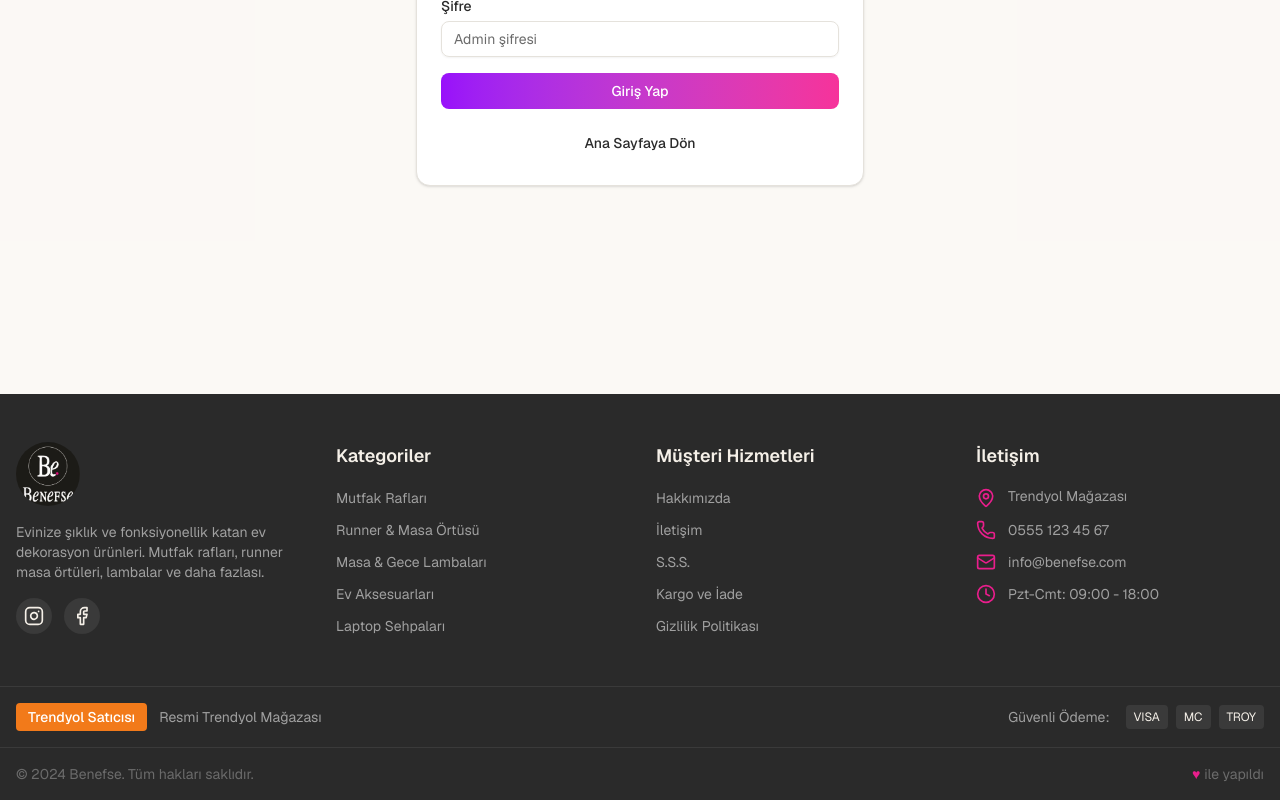
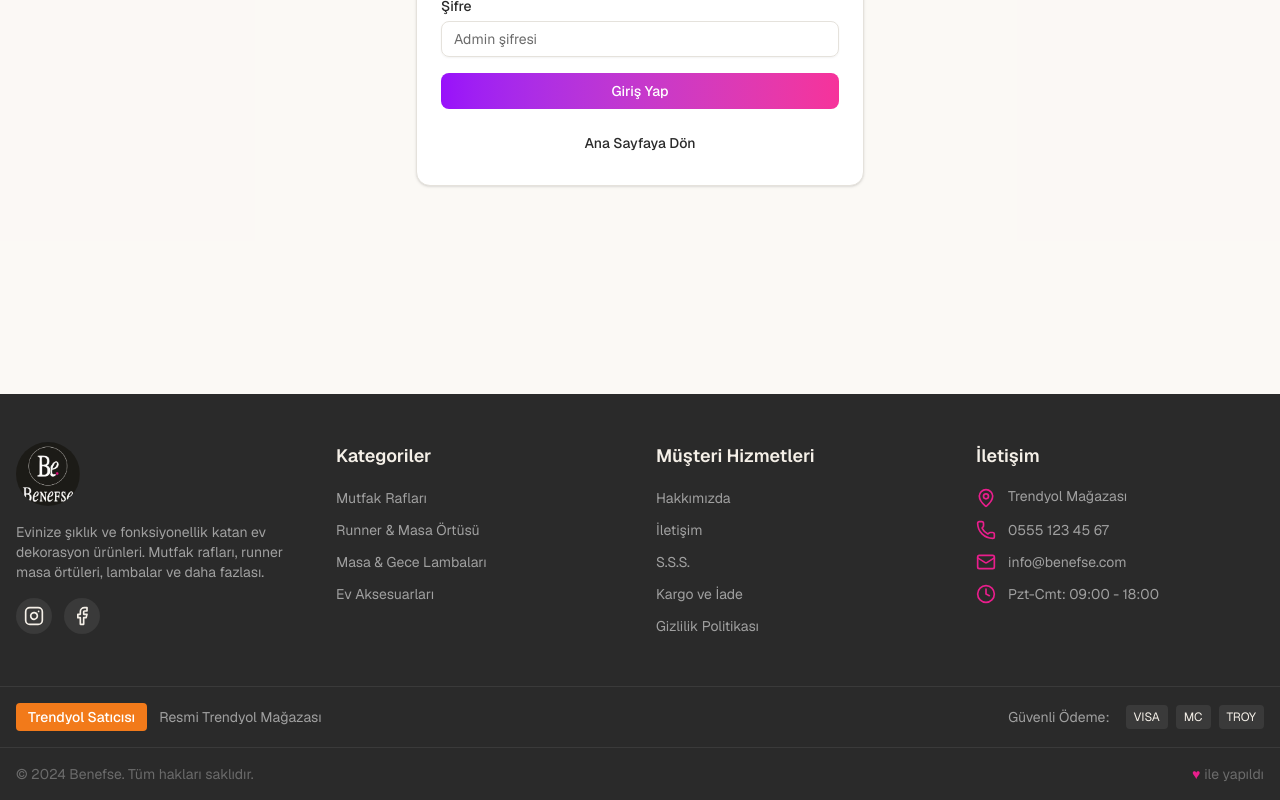
Before and after one commit to Seyyidoter/benefse, a Next.js app: page /admin/urunler in a window 1280 px wide. Shown: the part 522-1322 px from the top of the page. Built offline with nearby package versions, Linux system fonts and the light colour scheme; a web font is replaced by a local one.

Commit message:
Fix: Update category page to use real Trendyol data, remove laptop category, update category images, and improve homepage visibility

```diff
--- a/src/app/kategori/[slug]/page.tsx
+++ b/src/app/kategori/[slug]/page.tsx
@@ -3,8 +3,9 @@ import { Metadata } from 'next';
 import Link from 'next/link';
 import { ChevronRight } from 'lucide-react';
 import { ProductCard } from '@/components/product';
-import { products } from '@/data/products';
+import { fetchAllTrendyolProducts, convertTrendyolProduct } from '@/lib/trendyol-api';
 import { categories, getCategoryBySlug } from '@/data/categories';
+import { Product } from '@/types';
 
 interface CategoryPageProps {
     params: Promise<{ slug: string }>;
@@ -32,6 +33,9 @@ export function generateStaticParams() {
     }));
 }
 
+// Revalidate this page every hour to avoid hitting API limits and slow loads
+export const revalidate = 3600;
+
 export default async function CategoryPage({ params }: CategoryPageProps) {
     const { slug } = await params;
     const category = getCategoryBySlug(slug);
@@ -40,9 +44,20 @@ export default async function CategoryPage({ params }: CategoryPageProps) {
         notFound();
     }
 
-    const categoryProducts = products.filter(
-        (p) => p.categoryId === category.id && p.isActive
-    );
+    let categoryProducts: Product[] = [];
+
+    try {
+        console.log(`Fetching products for category: ${category.name} (${category.id})`);
+        const trendyolData = await fetchAllTrendyolProducts();
+
+        categoryProducts = trendyolData
+            .map(convertTrendyolProduct)
+            .filter((p) => p.categoryId === category.id && p.stock > 0);
+
+        console.log(`Found ${categoryProducts.length} products for category ${category.slug}`);
+    } catch (error) {
+        console.error('Error fetching category products:', error);
+    }
 
     return (
         <div className="container mx-auto px-4 py-8 md:py-12">
--- a/src/app/page.tsx
+++ b/src/app/page.tsx
@@ -51,7 +51,7 @@ export default async function HomePage() {
                 </Button>
               </Link>
               <Link href="/kategori/runner-masa-ortusu">
-                <Button size="lg" variant="outline" className="border-white text-white hover:bg-white hover:text-[#2a2a2a]">
+                <Button size="lg" variant="secondary" className="hover:bg-gray-100">
                   Yeni Koleksiyon
                 </Button>
               </Link>
--- a/src/data/categories.ts
+++ b/src/data/categories.ts
@@ -6,35 +6,28 @@ export const categories: Category[] = [
         name: 'Mutfak Rafları',
         slug: 'mutfak-raflari',
         description: 'Şık ve fonksiyonel mutfak rafları, tezgah üstü organizatörler',
-        image: 'https://images.unsplash.com/photo-1556909114-f6e7ad7d3136?w=400&h=400&fit=crop',
+        image: 'https://cdn.dsmcdn.com/ty1816/prod/QC_PREP/20260126/21/473f7ed0-f747-3029-8e65-325c13c792a8/1_org_zoom.jpg',
     },
     {
         id: 'runner-masa-ortusu',
         name: 'Runner & Masa Örtüsü',
         slug: 'runner-masa-ortusu',
         description: 'El yapımı keten runner, dantel masa örtüleri ve servisler',
-        image: 'https://images.unsplash.com/photo-1449247709967-d4461a6a6103?w=400&h=400&fit=crop',
+        image: 'https://cdn.dsmcdn.com/ty1703/prod/QC_PREP/20250702/15/8f903b88-5300-3981-b848-d30f7eaa2bde/1_org_zoom.jpg',
     },
     {
         id: 'lambalar',
         name: 'Masa & Gece Lambaları',
         slug: 'lambalar',
         description: 'Dekoratif masa lambaları ve modern gece lambaları',
-        image: 'https://images.unsplash.com/photo-1507473885765-e6ed057f782c?w=400&h=400&fit=crop',
+        image: 'https://cdn.dsmcdn.com/ty1813/prod/QC_PREP/20260121/23/7965425b-048b-31e7-9940-ec01c434629e/1_org_zoom.jpg',
     },
     {
         id: 'ev-aksesuarlari',
         name: 'Ev Aksesuarları',
         slug: 'ev-aksesuarlari',
         description: 'Dekoratif aksesuarlar, servis setleri ve ev düzenleme ürünleri',
-        image: 'https://images.unsplash.com/photo-1513694203232-719a280e022f?w=400&h=400&fit=crop',
-    },
-    {
-        id: 'laptop-sehpalari',
-        name: 'Laptop Sehpaları',
-        slug: 'laptop-sehpalari',
-        description: 'Ergonomik ve şık laptop sehpaları',
-        image: 'https://images.unsplash.com/photo-1518455027359-f3f8164ba6bd?w=400&h=400&fit=crop',
+        image: 'https://cdn.dsmcdn.com/ty1575/prod/QC/20241003/15/c8a0ad97-7dcb-3ff7-9c24-d754e60e4ddb/1_org_zoom.jpg',
     },
 ];
 
--- a/src/lib/trendyol-api.ts
+++ b/src/lib/trendyol-api.ts
@@ -124,7 +124,7 @@ export async function fetchTrendyolProducts(
 export async function fetchAllTrendyolProducts(): Promise<TrendyolProduct[]> {
     const allProducts: TrendyolProduct[] = [];
     let page = 0;
-    const maxPages = 10; // Safety limit
+    const maxPages = 25; // Safety limit (covers up to 1250 products with size 50)
 
     do {
         const result = await fetchTrendyolProducts(page, 50, undefined);
```
